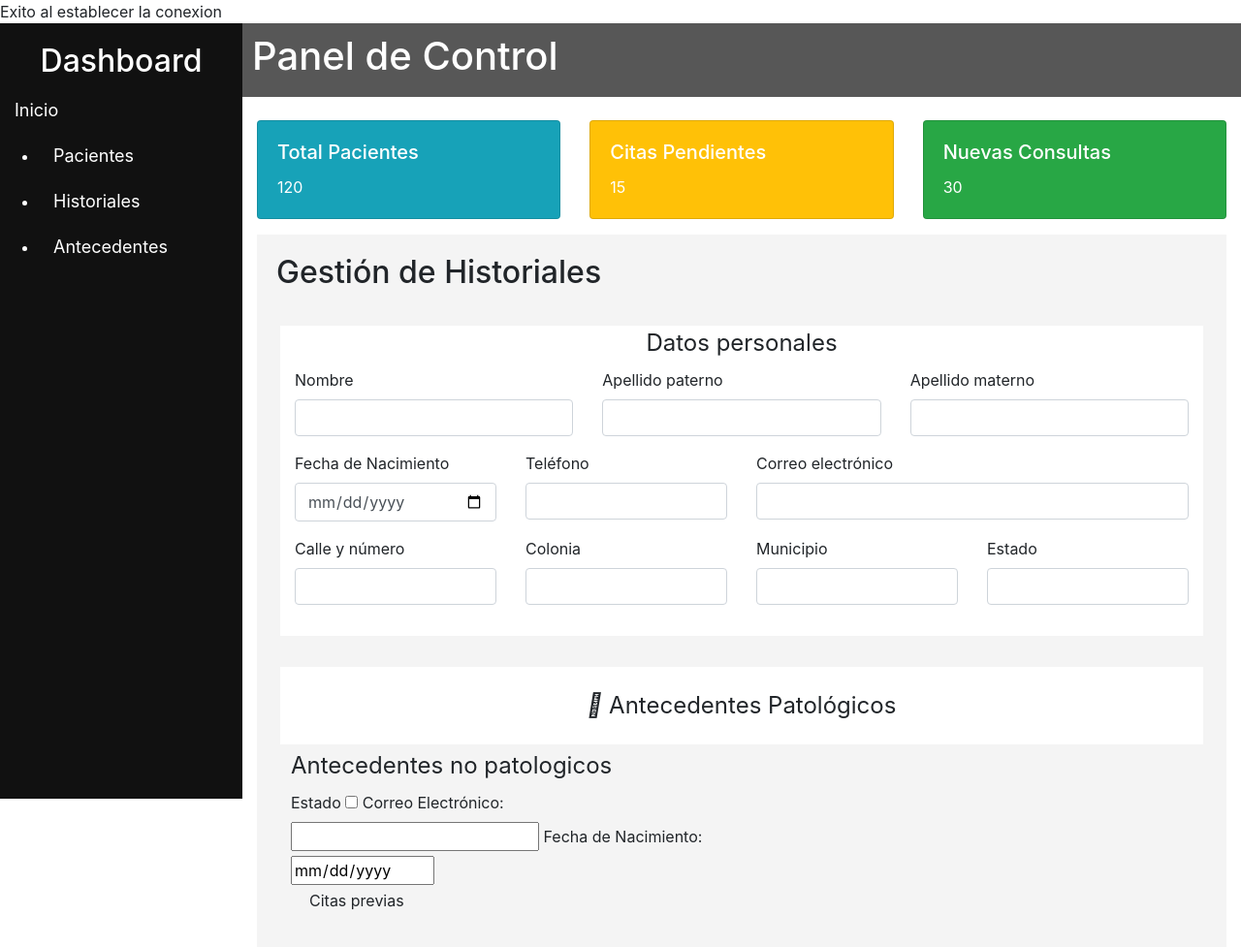
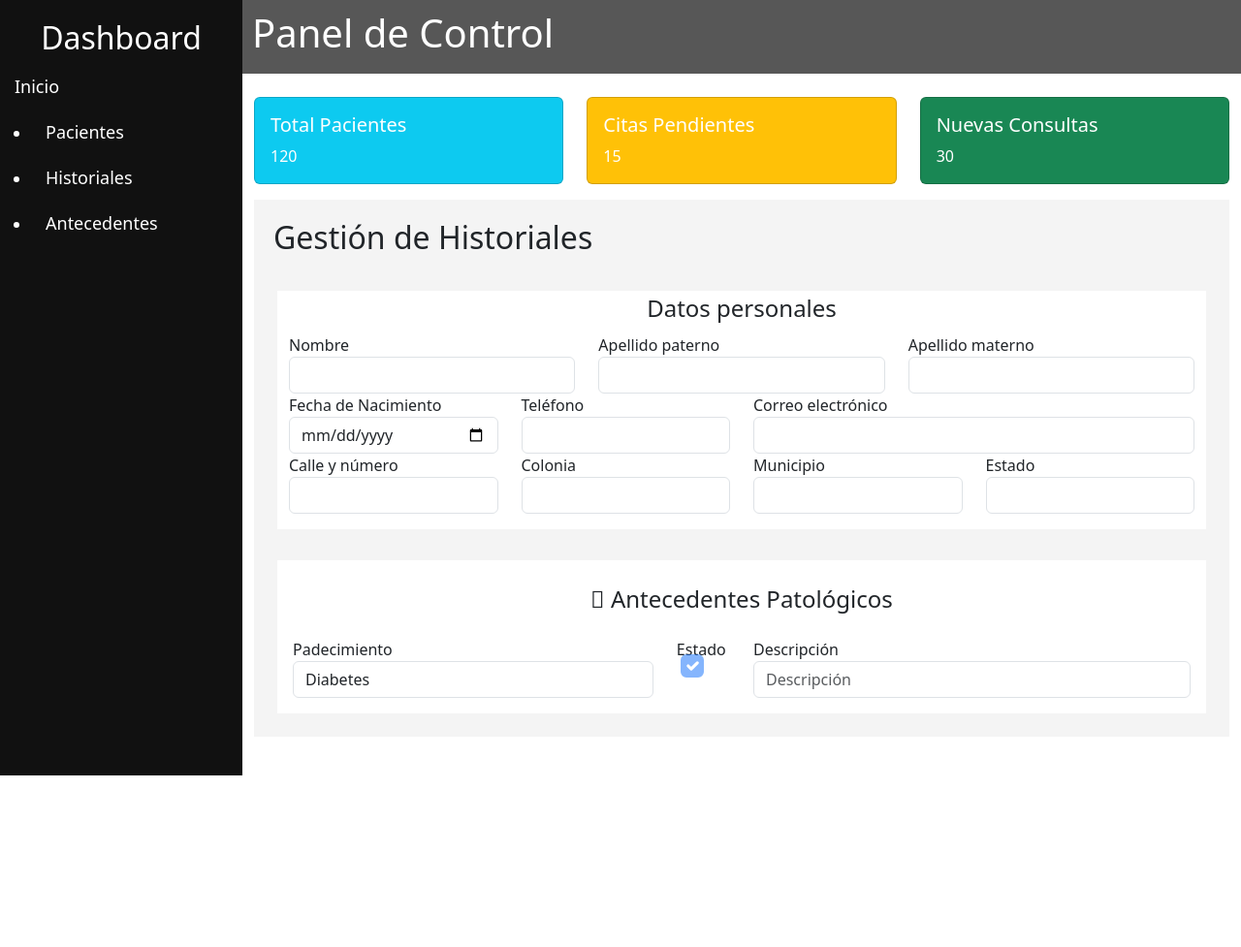
Before and after one commit to Rodrigo459-tl/Alcantara, a PHP site: page /pages/dashboard.php in a window 1280 px wide. Shown: the whole page at 97% size. After the commit the page ends 800 px from the top, so only its background shows below. Run offline with PHP 8.4, Linux system fonts and the light colour scheme; data that the repository does not hold is empty; some libraries are stand-ins or nearby versions.

Commit message:
Cambios menores

```diff
--- a/Pagina/pages/Conexion/Connect.php
+++ b/Pagina/pages/Conexion/Connect.php
@@ -18,7 +18,6 @@
                 PDO::ATTR_ERRMODE,
                 PDO::ERRMODE_EXCEPTION
             );
-            echo "Exito al establecer la conexion";
         } catch (Exception $e) {
             echo "Error" . $e->getMessage();
         }
--- a/Pagina/pages/dashboard.php
+++ b/Pagina/pages/dashboard.php
@@ -20,26 +20,13 @@
   <!-- basic -->
   <meta charset="utf-8" />
   <meta http-equiv="X-UA-Compatible" content="IE=edge" />
-  <!-- mobile metas -->
-  <meta name="viewport" content="width=device-width, initial-scale=1" />
-  <meta name="viewport" content="initial-scale=1, maximum-scale=1" />
 
-  <!-- bootstrap css -->
-  <link rel="stylesheet" href="../css/bootstrap.min.css" />
-  <!-- style css -->
-  <!-- Responsive-->
-  <link rel="stylesheet" href="css/responsive.css" />
-  <!-- fevicon -->
-  <link rel="icon" href="images/fevicon.png" type="image/gif" />
-  <!-- Scrollbar Custom CSS -->
-  <link rel="stylesheet" href="css/jquery.mCustomScrollbar.min.css" />
-  <link
-    rel="stylesheet"
-    href="https://netdna.bootstrapcdn.com/font-awesome/4.0.3/css/font-awesome.css" />
-  <link
-    rel="stylesheet"
-    href="https://cdnjs.cloudflare.com/ajax/libs/fancybox/2.1.5/jquery.fancybox.min.css"
-    media="screen" />
+  <link href="https://cdn.jsdelivr.net/npm/bootstrap@5.3.3/dist/css/bootstrap.min.css" rel="stylesheet" integrity="sha384-QWTKZyjpPEjISv5WaRU9OFeRpok6YctnYmDr5pNlyT2bRjXh0JMhjY6hW+ALEwIH" crossorigin="anonymous">
+  <script src="https://cdn.jsdelivr.net/npm/bootstrap@5.3.3/dist/js/bootstrap.bundle.min.js" integrity="sha384-YvpcrYf0tY3lHB60NNkmXc5s9fDVZLESaAA55NDzOxhy9GkcIdslK1eN7N6jIeHz" crossorigin="anonymous"></script>
+
+  <link rel="stylesheet" href="https://netdna.bootstrapcdn.com/font-awesome/4.0.3/css/font-awesome.css" />
+  <link rel="stylesheet" href="https://cdnjs.cloudflare.com/ajax/libs/fancybox/2.1.5/jquery.fancybox.min.css" media="screen" />
+
 
 
   <!-- Estilos Personalizados -->
@@ -213,7 +200,7 @@
                 </div>
 
                 <div class="row">
-                  <div class="form-group col">
+                  <div class="form-group col mb-3">
                     <label for="calle">Calle y número</label>
                     <input type="text" class="form-control" id="calle">
                   </div>
@@ -232,7 +219,7 @@
                 </div>
               </form>
             </div>
-          </div>
+          </div> <!--Fin datos del paciente-->
 
           <br> <!-- antecedentes Patologicos -->
           <div class="row m-1">
@@ -242,11 +229,8 @@
                 <i class="fas fa-angle-down" style="font-size: 1.5rem;"></i> Antecedentes Patológicos
               </button>
 
-
-
-
               <!-- Panel colapsable -->
-              <div class="collapse mt-3" id="antecedentesPanel">
+              <div class=" mt-3" id="antecedentesPanel">
                 <form id="pacienteForm">
                   <div class="row">
 
@@ -277,30 +261,7 @@
               </div>
             </div>
           </div>
-
-          <div class="col-6">
-            <form id="pacienteForm">
-              <legend>Antecedentes no patologicos</legend>
-              <label for="estado">Estado</label>
-              <input type="checkbox" id="estado">
-
-              <label for="correo">Correo Electrónico:</label>
-              <input type="email" id="correo" name="correo" readonly>
-
-              <label for="fechaN">Fecha de Nacimiento:</label>
-              <input type="date" id="fechaN" name="fechaN" readonly>
-
-              <div class="row m-1">
-                <div class="col-12">
-                  Citas previas
-                </div>
-              </div>
-              <!-- Otros campos que necesites -->
-            </form>
-          </div>
         </div>
-
-
       </div>
 
       <div id="antecedentes" class="section">
@@ -310,8 +271,8 @@
     </div>
 
     <!-- Scripts -->
-    <script src="../js/jquery.min.js"></script>
-    <script src="../js/bootstrap.bundle.min.js"></script>
+    <script src="https://cdn.jsdelivr.net/npm/@popperjs/core@2.11.8/dist/umd/popper.min.js" integrity="sha384-I7E8VVD/ismYTF4hNIPjVp/Zjvgyol6VFvRkX/vR+Vc4jQkC+hVqc2pM8ODewa9r" crossorigin="anonymous"></script>
+    <script src="https://cdn.jsdelivr.net/npm/bootstrap@5.3.3/dist/js/bootstrap.min.js" integrity="sha384-0pUGZvbkm6XF6gxjEnlmuGrJXVbNuzT9qBBavbLwCsOGabYfZo0T0to5eqruptLy" crossorigin="anonymous"></script>
     <script>
       function showSection(sectionId) {
         // Ocultar todas las secciones
```
Also changed, not shown: Pagina/pages/Conexion/dashboard_Ejemplos.php (renamed from Pagina/pages/Conexion/dashboard.php), Pagina/pages/Conexion/index_Ejemplos.php (renamed from Pagina/pages/Conexion/index.php).
